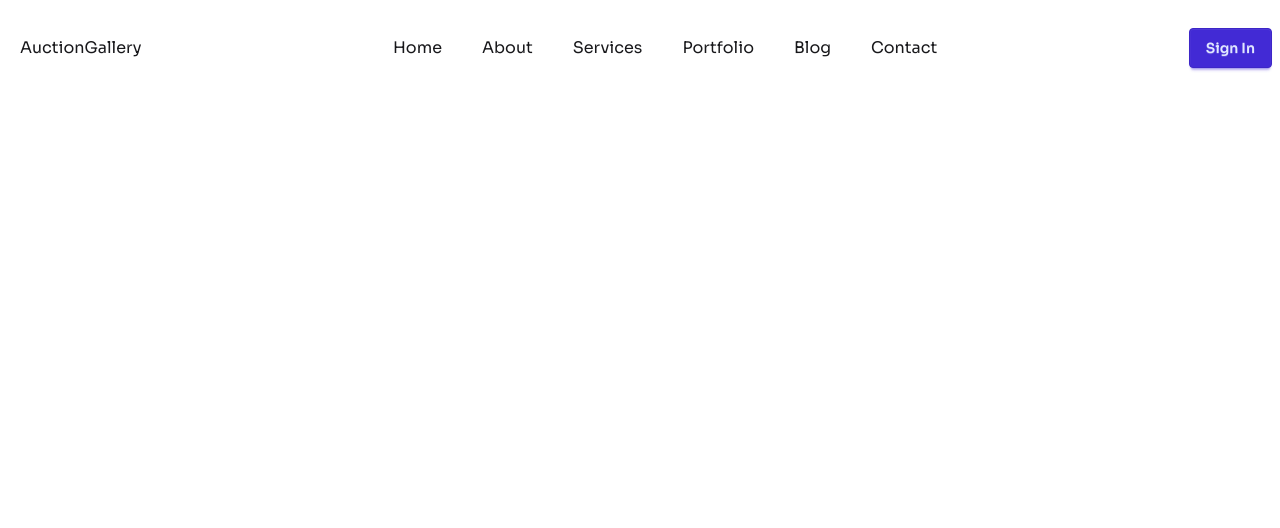
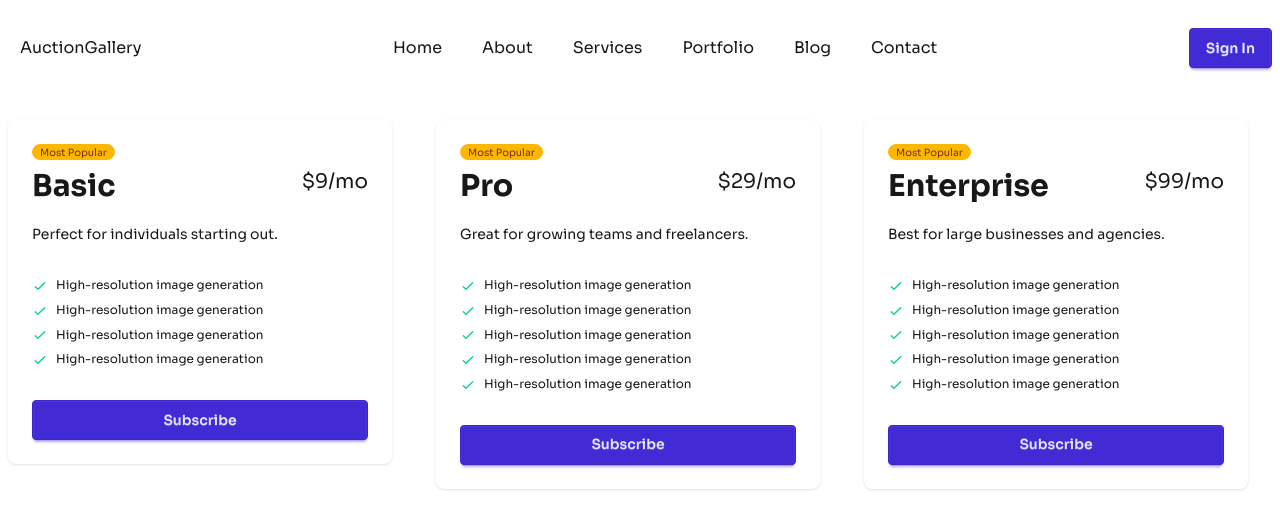
Before and after one commit to hasnaAbdullah/module-44-practice, a React (Vite) app: page /contact in a window 1280 px wide. Shown: the top 528 px of the page. Built offline with nearby package versions, Linux system fonts and the light colour scheme.

Commit message:
Now I have learned how to place data in json file and how to handle api data in reat using suspense and use hook

```diff
--- a/V-02/Components/NavBar/Navbar.jsx
+++ b/V-02/Components/NavBar/Navbar.jsx
@@ -35,7 +35,7 @@ function Navbar() {
 
         {isOpen ? (
           <ul
-            className={`md:hidden absolute max-w-[400px] top-14 bg-amber-300  space-y-5 p-3
+            className={`md:hidden absolute z-10 max-w-[400px] top-14 bg-amber-300  space-y-5 p-3
           `}
           >
             {links}
--- /dev/null
+++ b/V-05/PricingOptions/FeatureOption.jsx
@@ -0,0 +1,25 @@
+import React from "react";
+
+function FeatureOption() {
+  return (
+    <li>
+      <svg
+        xmlns="http://www.w3.org/2000/svg"
+        className="size-4 me-2 inline-block text-success"
+        fill="none"
+        viewBox="0 0 24 24"
+        stroke="currentColor"
+      >
+        <path
+          strokeLinecap="round"
+          strokeLinejoin="round"
+          strokeWidth="2"
+          d="M5 13l4 4L19 7"
+        />
+      </svg>
+      <span>High-resolution image generation</span>
+    </li>
+  );
+}
+
+export default FeatureOption;
--- /dev/null
+++ b/V-05/PricingOptions/PricingOption.jsx
@@ -0,0 +1,32 @@
+import React from "react";
+import FeatureOption from "./FeatureOption";
+
+function PricingOption({ priceOption }) {
+  console.log(priceOption);
+  const { name, price, description, features } = priceOption;
+  return (
+    <div>
+      <div className="card max-w-96 bg-base-100 shadow-sm my-8">
+        <div className="card-body">
+          <span className="badge badge-xs badge-warning">Most Popular</span>
+          <div className="flex justify-between">
+            <h2 className="text-3xl font-bold">{name}</h2>
+            <span className="text-xl">{price}</span>
+          </div>
+          <p className="mt-3">{description}</p>
+          <ul className="mt-6 flex flex-col gap-2 text-xs">
+            {features.map((feature) => (
+              <FeatureOption feature={feature} key={Math.random()} />
+            ))}
+          </ul>
+
+          <div className="mt-6">
+            <button className="btn btn-primary btn-block">Subscribe</button>
+          </div>
+        </div>
+      </div>
+    </div>
+  );
+}
+
+export default PricingOption;
--- /dev/null
+++ b/V-05/PricingOptions/PricingOptions.jsx
@@ -0,0 +1,15 @@
+import React, { use } from "react";
+import PricingOption from "./PricingOption";
+function PricingOptions({ pricesPromise }) {
+  const pricesOptions = use(pricesPromise);
+  console.log(pricesOptions);
+  return (
+    <div className="grid gap-5 md:grid-cols-3">
+      {pricesOptions.map((priceOption) => (
+        <PricingOption priceOption={priceOption} key={priceOption.id} />
+      ))}
+    </div>
+  );
+}
+
+export default PricingOptions;
--- /dev/null
+++ b/public/prices.json
@@ -0,0 +1,40 @@
+[
+  {
+    "id": 1,
+    "name": "Basic",
+    "price": "$9/mo",
+    "description": "Perfect for individuals starting out.",
+    "features": [
+      "1 Website",
+      "Basic Support",
+      "10 GB Storage",
+      "Community Access"
+    ]
+  },
+  {
+    "id": 2,
+    "name": "Pro",
+    "price": "$29/mo",
+    "description": "Great for growing teams and freelancers.",
+    "features": [
+      "10 Websites",
+      "Priority Support",
+      "100 GB Storage",
+      "Advanced Analytics",
+      "Team Collaboration"
+    ]
+  },
+  {
+    "id": 3,
+    "name": "Enterprise",
+    "price": "$99/mo",
+    "description": "Best for large businesses and agencies.",
+    "features": [
+      "Unlimited Websites",
+      "24/7 Premium Support",
+      "1 TB Storage",
+      "Custom Integrations",
+      "Dedicated Account Manager"
+    ]
+  }
+]
--- a/src/App.jsx
+++ b/src/App.jsx
@@ -1,10 +1,19 @@
 import "./App.css";
 // import Navbar from "../V-01/Components/Navbar/Navbar";
 import Navbar from "../V-02/Components/NavBar/Navbar";
+import { Suspense } from "react";
+import PricingOptions from "../V-05/PricingOptions/PricingOptions";
+
+const pricesPromise = fetch("prices.json").then((res) => res.json());
 function App() {
   return (
     <div className="max-w-[1400px] mx-auto p-2">
       <Navbar />
+      <Suspense
+        fallback={<span className="loading loading-ring loading-xl"></span>}
+      >
+        <PricingOptions pricesPromise={pricesPromise} />
+      </Suspense>
     </div>
   );
 }
```
